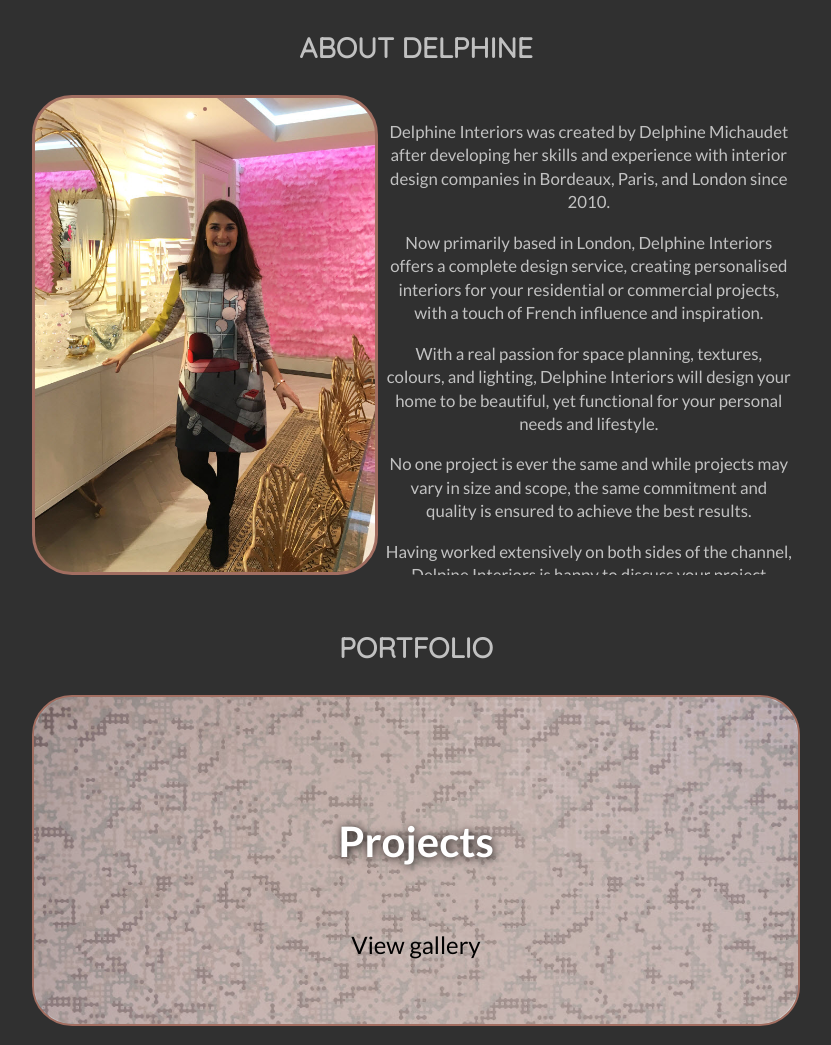
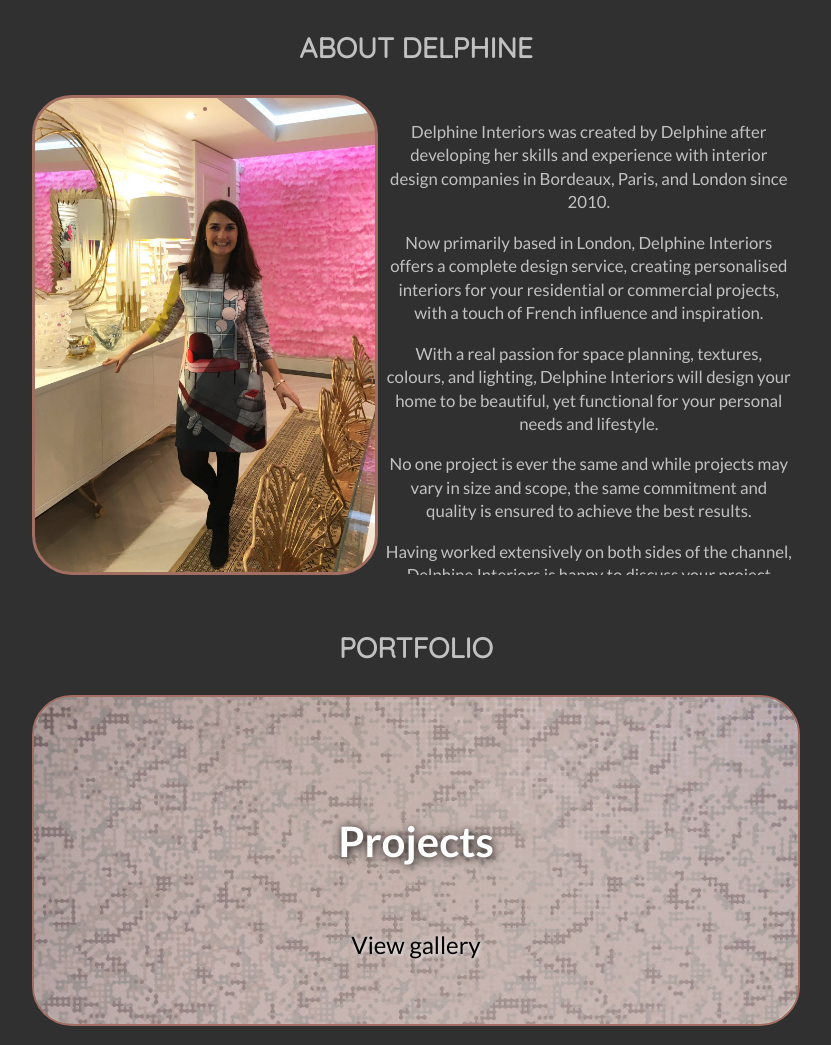
Before and after one commit to tino2015/DI-20171213, a PHP site: page / in a window 1280 px wide; the page is wider, and only the part inside the window is pictured. Shown: the part 822-1867 px from the top of that part, without its empty margins (224-1055 px from the left). Run offline with PHP 8.4, Linux system fonts and the light colour scheme; data that the repository does not hold is empty; some libraries are stand-ins or nearby versions.

Commit message:
text fixes and view gal edit

```diff
--- a/_style/main.css
+++ b/_style/main.css
@@ -1158,7 +1158,7 @@ li {
 
 p.view-gal {
     font-size: 1.5rem;
-    text-shadow: 1px 1px 25px rgba(255,255,255,0.5);
+    text-shadow: 1px 1px 5px rgba(255,255,255,1);
 }
 
 .events p {
--- a/index.html
+++ b/index.html
@@ -139,11 +139,11 @@
                 <h3>ABOUT DELPHINE</h3>
                 <div class="grid-column grid-half about-left cf"><img class="image-team hideme"></div>
                 <div class="grid-column grid-half about-right cf"><div class="about-us-content">
-                <p>Delphine Interiors was created by Delphine Michaudet after developing her skills and experience with interior design companies in Bordeaux, Paris, and London since 2010.
+                <p>Delphine Interiors was created by Delphine after developing her skills and experience with interior design companies in Bordeaux, Paris, and London since 2010.
                 <p>Now primarily based in London, Delphine Interiors offers a complete design service, creating personalised interiors for your residential or commercial projects, with a touch of French influence and inspiration.
                 <p>With a real passion for space planning, textures, colours, and lighting, Delphine Interiors will design your home to be beautiful, yet functional for your personal needs and lifestyle.
                 <p>No one project is ever the same and while projects may vary in size and scope, the same commitment and quality is ensured to achieve the best results.
-                <p>Having worked extensively on both sides of the channel, Delpine Interiors is happy to discuss your project whether in the UK, France, or even further afield.
+                <p>Having worked extensively on both sides of the channel, Delphine Interiors is happy to discuss your project whether in the UK, France, or even further afield.
                 </div></div>
                 <img class="image-team hideme about-mobile" src="_img/about.jpg">
                 <div class="about-us-content about-mobile">
--- a/index.php
+++ b/index.php
@@ -139,11 +139,11 @@
                 <h3>ABOUT DELPHINE</h3>
                 <div class="grid-column grid-half about-left cf"><img class="image-team hideme"></div>
                 <div class="grid-column grid-half about-right cf"><div class="about-us-content">
-                <p>Delphine Interiors was created by Delphine Michaudet after developing her skills and experience with interior design companies in Bordeaux, Paris, and London since 2010.
+                <p>Delphine Interiors was created by Delphine after developing her skills and experience with interior design companies in Bordeaux, Paris, and London since 2010.
                 <p>Now primarily based in London, Delphine Interiors offers a complete design service, creating personalised interiors for your residential or commercial projects, with a touch of French influence and inspiration.
                 <p>With a real passion for space planning, textures, colours, and lighting, Delphine Interiors will design your home to be beautiful, yet functional for your personal needs and lifestyle.
                 <p>No one project is ever the same and while projects may vary in size and scope, the same commitment and quality is ensured to achieve the best results.
-                <p>Having worked extensively on both sides of the channel, Delpine Interiors is happy to discuss your project whether in the UK, France, or even further afield.
+                <p>Having worked extensively on both sides of the channel, Delphine Interiors is happy to discuss your project whether in the UK, France, or even further afield.
                 </div></div>
                 <img class="image-team hideme about-mobile" src="_img/about.jpg">
                 <div class="about-us-content about-mobile">
```
